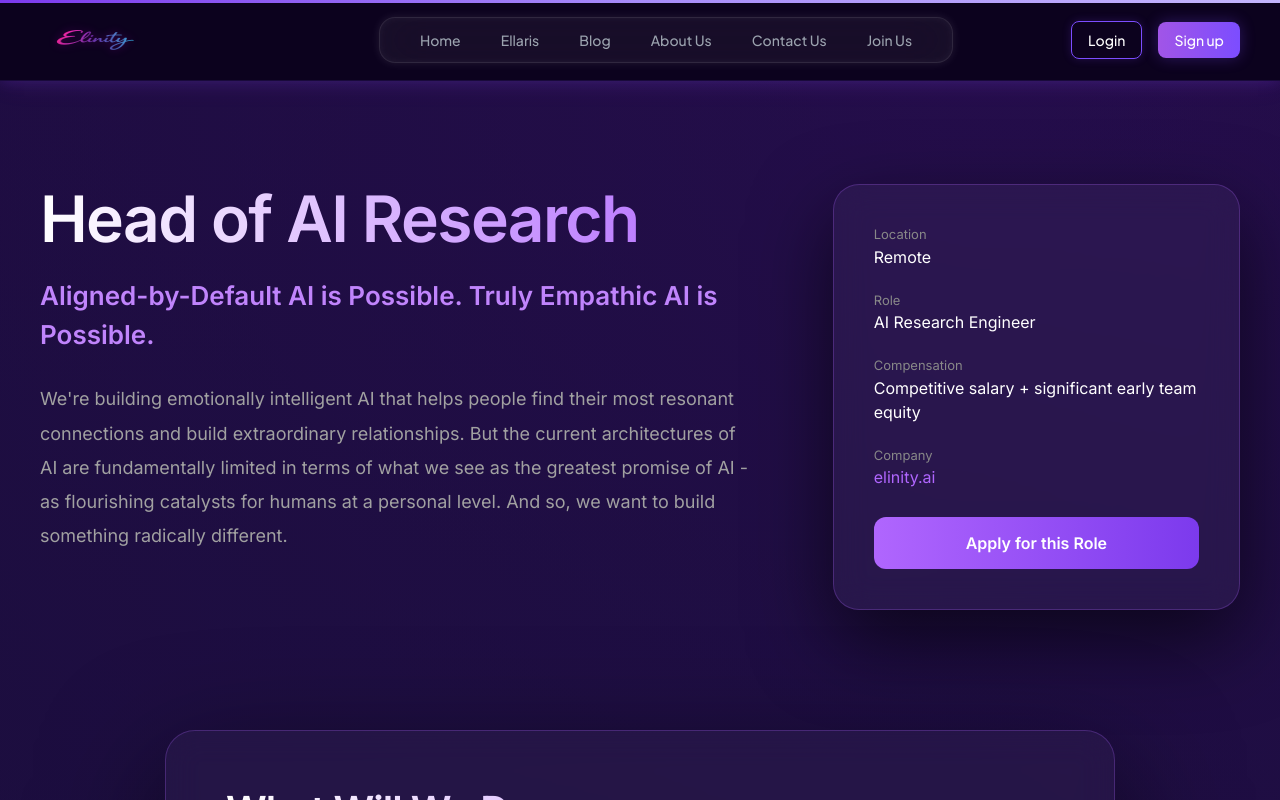
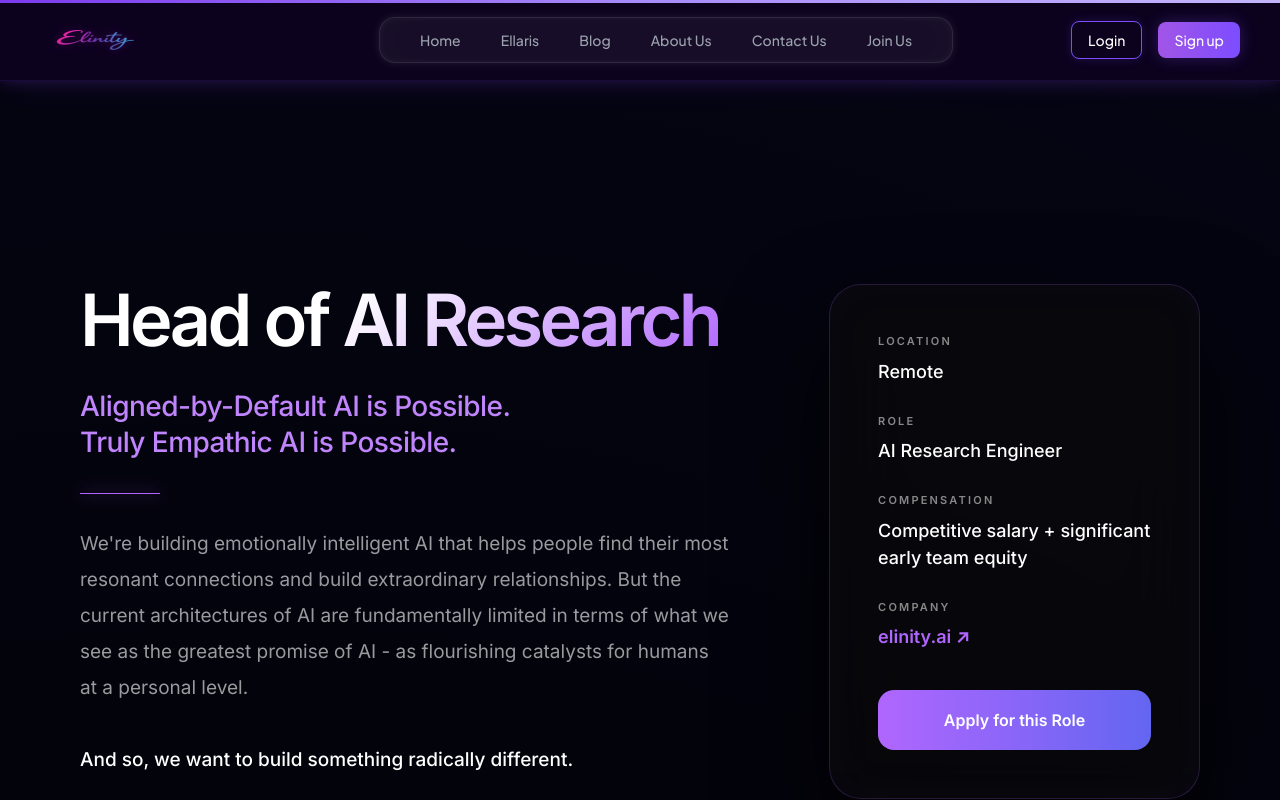
Before and after one commit to sudharsan-051006/elinity, a React (Vite) app: page /headai in a window 1280 px wide. Shown: the top 800 px of the page. Built offline with nearby package versions, Linux system fonts and the light colour scheme; a web font is replaced by a local one.

Commit message:
updated version

```diff
--- a/src/pages/headai.tsx
+++ b/src/pages/headai.tsx
@@ -31,7 +31,7 @@ const AIResearch = () => {
       style={{
         minHeight: "100vh",
         background:
-          "radial-gradient(circle at 20% 20%,#1a103d,transparent 40%), radial-gradient(circle at 80% 0%,#2b0c54,transparent 40%), #07071c",
+          "radial-gradient(circle at 20% 20%,black,transparent 40%), radial-gradient(circle at 80% 0%,#07071c,transparent 40%), #07071c",
         color: "#fff",
         padding: mobile ? "80px 20px" : "120px 40px"
       }}
@@ -42,142 +42,174 @@ const AIResearch = () => {
       style={{
         maxWidth: "1200px",
         margin: "0 auto",
+        padding: mobile ? "40px 20px" : "100px 40px",
         display: "grid",
         gridTemplateColumns: mobile ? "1fr" : "1.4fr 0.8fr",
-          gap: mobile ? "40px" : "80px",
-          alignItems: "start"
+        gap: mobile ? "60px" : "100px",
+        alignItems: "start",
+        background: "transparent", // Ultra-dark tech background
+        minHeight: "100vh",
+        fontFamily: "'Inter', sans-serif"
       }}
     >
-
-        {/* LEFT SIDE */}
+      {/* LEFT SIDE: CORE MISSION */}
       <motion.div
         variants={fadeUp}
         initial="hidden"
-          animate="show"
+        whileInView="show"
+        viewport={{ once: true }}
       >
-
         <h1
           style={{
-              fontSize: "clamp(38px,6vw,64px)",
+            fontSize: "clamp(44px, 7vw, 72px)",
             fontWeight: 900,
-              lineHeight: 1.1,
-              marginBottom: "22px",
-              background: "linear-gradient(to right,#fff,#b066fe)",
+            lineHeight: 1,
+            marginBottom: "32px",
+            background: "linear-gradient(135deg, #fff 40%, #b066fe 100%)",
             WebkitBackgroundClip: "text",
-              WebkitTextFillColor: "transparent"
+            WebkitTextFillColor: "transparent",
+            letterSpacing: "-0.05em"
           }}
         >
           Head of AI Research
         </h1>
 
-          <p
+        <motion.p
+          initial={{ opacity: 0, x: -10 }}
+          animate={{ opacity: 1, x: 0 }}
+          transition={{ delay: 0.3 }}
           style={{
-              fontSize: "26px",
+            fontSize: mobile ? "20px" : "28px",
             color: "#c084fc",
-              marginBottom: "28px",
-              fontWeight: 600
+            marginBottom: "32px",
+            fontWeight: 500,
+            lineHeight: 1.3,
+            maxWidth: "600px",
+            letterSpacing: "-0.02em"
           }}
         >
-            Aligned-by-Default AI is Possible. Truly Empathic AI is Possible.
-          </p>
+          Aligned-by-Default AI is Possible. <br />
+          Truly Empathic AI is Possible.
+        </motion.p>
+
+        {/* GLOWING DIVIDER */}
+        <div style={{
+          height: "1px",
+          width: "80px",
+          background: "#b066fe",
+          boxShadow: "0 0 15px #b066fe",
+          marginBottom: "32px"
+        }} />
 
         <p
           style={{
-              fontSize: "18px",
-              color: "#A1A1A1",
+            fontSize: "19px",
+            color: "rgba(255, 255, 255, 0.6)",
             lineHeight: 1.9,
-              maxWidth: "720px"
+            maxWidth: "720px",
+            fontWeight: 400
           }}
         >
           We're building emotionally intelligent AI that helps people find
           their most resonant connections and build extraordinary relationships.
           But the current architectures of AI are fundamentally limited in terms
           of what we see as the greatest promise of AI - as flourishing catalysts
-            for humans at a personal level. And so, we want to build something
-            radically different.
+          for humans at a personal level.
+          <br /><br />
+          <span style={{ color: "#fff", fontWeight: 500 }}>
+            And so, we want to build something radically different.
+          </span>
         </p>
-
       </motion.div>
 
-
-        {/* RIGHT PANEL */}
+      {/* RIGHT PANEL: TECHNICAL DETAILS */}
       <motion.div
         variants={fadeUp}
         initial="hidden"
-          animate="show"
+        whileInView="show"
+        viewport={{ once: true }}
         style={{
           position: mobile ? "relative" : "sticky",
           top: "120px"
         }}
       >
-
         <div
           style={{
-              padding: mobile ? "28px" : "40px",
-              borderRadius: "26px",
-              background: "rgba(255,255,255,0.04)",
-              border: "1px solid rgba(176,102,254,0.25)",
-              backdropFilter: "blur(16px)",
-              boxShadow: "0 30px 80px rgba(0,0,0,0.6)"
+            padding: mobile ? "32px" : "48px",
+            borderRadius: "32px",
+            background: "rgba(10, 10, 10, 0.6)",
+            border: "1px solid rgba(176, 102, 254, 0.2)",
+            backdropFilter: "blur(40px)",
+            WebkitBackdropFilter: "blur(40px)",
+            boxShadow: "0 50px 100px rgba(0,0,0,0.9), inset 0 0 40px rgba(176, 102, 254, 0.03)"
           }}
         >
+          {[
+            { label: "Location", val: "Remote" },
+            { label: "Role", val: "AI Research Engineer" },
+            { label: "Compensation", val: "Competitive salary + significant early team equity" },
+          ].map((item, i) => (
+            <div key={i} style={{ marginBottom: "28px" }}>
+              <div style={{
+                color: "#888",
+                fontSize: "11px",
+                textTransform: "uppercase",
+                letterSpacing: "0.2em",
+                fontWeight: 700,
+                marginBottom: "8px"
+              }}>
+                {item.label}
+              </div>
+              <div style={{ fontSize: "18px", color: "#fff", fontWeight: 500 }}>
+                {item.val}
+              </div>
+            </div>
+          ))}
 
-            <div style={{ marginBottom: "22px" }}>
-              <div style={{ color: "#888", fontSize: "13px" }}>Location</div>
-              <div>Remote</div>
-            </div>
-
-            <div style={{ marginBottom: "22px" }}>
-              <div style={{ color: "#888", fontSize: "13px" }}>Role</div>
-              <div>AI Research Engineer</div>
-            </div>
-
-            <div style={{ marginBottom: "22px" }}>
-              <div style={{ color: "#888", fontSize: "13px" }}>Compensation</div>
-              <div>Competitive salary + significant early team equity</div>
-            </div>
-
-            <div style={{ marginBottom: "28px" }}>
-              <div style={{ color: "#888", fontSize: "13px" }}>Company</div>
+          <div style={{ marginBottom: "40px" }}>
+            <div style={{ color: "#888", fontSize: "11px", textTransform: "uppercase", letterSpacing: "0.2em", fontWeight: 700, marginBottom: "8px" }}>Company</div>
             <a
               href="https://elinity.ai"
+              target="_blank"
+              rel="noopener noreferrer"
               style={{
+                fontSize: "18px",
                 color: "#b066fe",
-                  textDecoration: "none"
+                textDecoration: "none",
+                fontWeight: 600,
+                display: "inline-block"
               }}
             >
-                elinity.ai
+              elinity.ai ↗
             </a>
           </div>
 
-            <button
+          <motion.a
+            href="https://mail.google.com/mail/?view=cm&fs=1&to=careers@elinity.ai&su=Application for Head of AI Research Role"
+            target="_blank"
+            rel="noopener noreferrer"
+            whileHover={{ scale: 1.02, boxShadow: "0 0 30px rgba(176, 102, 254, 0.4)" }}
+            whileTap={{ scale: 0.98 }}
             style={{
               width: "100%",
-                padding: "14px",
-                borderRadius: "12px",
+              padding: "18px",
+              borderRadius: "16px",
               border: "none",
-                background: "linear-gradient(90deg,#b066fe,#7c3aed)",
+              background: "linear-gradient(90deg, #b066fe, #6366f1)",
               color: "#fff",
               fontWeight: 700,
               fontSize: "16px",
-                cursor: "pointer"
-              }}
-            >
-              <a
-                href="https://mail.google.com/mail/?view=cm&fs=1&to=careers@elinity.ai&su=Application for Head of AI Research Role"
-                target="_blank"
-                rel="noopener noreferrer"
-                style={{
+              cursor: "pointer",
+              display: "block",
+              textAlign: "center",
+              textDecoration: "none",
+              transition: "all 0.3s ease"
             }}
           >
             Apply for this Role
-              </a>
-            </button>
-
+          </motion.a>
         </div>
-
       </motion.div>
-
     </div>
 <motion.div
   variants={fadeUp}
@@ -186,7 +218,7 @@ const AIResearch = () => {
   viewport={{ once: true, margin: "-120px" }}
         style={{
           maxWidth: "950px",
-          margin: "120px auto",
+          margin: "70px auto",
           padding: mobile ? "40px 24px" : "60px",
           borderRadius: "30px",
           background: "rgba(255,255,255,0.03)",
--- a/src/pages/headofdesign.tsx
+++ b/src/pages/headofdesign.tsx
@@ -31,7 +31,7 @@ const DesignHead = () => {
         minHeight: "100vh",
         padding: mobile ? "80px 20px" : "120px 20px",
         background:
-          "radial-gradient(circle at 20% 20%,#1a103d,transparent 40%), radial-gradient(circle at 80% 0%,#2b0c54,transparent 40%), #07071c",
+          "radial-gradient(circle at 20% 20%,black,transparent 40%), radial-gradient(circle at 80% 0%,black,transparent 40%), #07071c",
         color: "#fff"
       }}
     >
@@ -42,13 +42,17 @@ const DesignHead = () => {
       style={{
         maxWidth: "1300px",
         margin: "0 auto",
+        padding: mobile ? "40px 20px" : "80px 40px",
         display: "grid",
         gridTemplateColumns: mobile ? "1fr" : "1.3fr 0.7fr",
-          gap: mobile ? "40px" : "80px",
-          alignItems: "start"
+        gap: mobile ? "60px" : "100px",
+        alignItems: "start",
+        background: "transparent", // Deep black background
+        color: "#fff",
+        fontFamily: "Inter, system-ui, sans-serif"
       }}
     >
-        {/* LEFT SIDE */}
+      {/* LEFT SIDE - CONTENT */}
       <motion.div
         variants={fadeUp}
         initial="hidden"
@@ -56,25 +60,28 @@ const DesignHead = () => {
       >
         <h1
           style={{
-              fontSize: "clamp(42px,6vw,70px)",
+            fontSize: "clamp(48px, 7vw, 84px)",
             fontWeight: 900,
-              lineHeight: 1.1,
-              marginBottom: "28px",
-              background: "linear-gradient(to right,#fff,#b066fe)",
+            lineHeight: 0.95,
+            marginBottom: "40px",
+            background: "linear-gradient(135deg, #fff 30%, #b066fe 100%)",
             WebkitBackgroundClip: "text",
-              WebkitTextFillColor: "transparent"
+            WebkitTextFillColor: "transparent",
+            letterSpacing: "-0.04em"
           }}
         >
           Head of Design <br /> & Experiences
         </h1>
 
+        <div style={{ maxWidth: "720px" }}>
           <p
             style={{
-              fontSize: mobile ? "20px" : "22px",
-              color: "#bbb",
-              lineHeight: "1.8",
-              marginBottom: "28px",
-              maxWidth: "700px"
+              fontSize: mobile ? "22px" : "26px",
+              color: "rgba(255,255,255,0.9)",
+              lineHeight: "1.5",
+              marginBottom: "32px",
+              fontWeight: 500,
+              letterSpacing: "-0.01em"
             }}
           >
             We're building the future of human connection. We need someone who
@@ -83,10 +90,10 @@ const DesignHead = () => {
 
           <p
             style={{
-              fontSize: "18px",
-              color: "#A1A1A1",
-              lineHeight: "1.9",
-              maxWidth: "700px"
+              fontSize: "19px",
+              color: "rgba(255,255,255,0.5)",
+              lineHeight: "1.8",
+              fontWeight: 400
             }}
           >
             We're building emotionally intelligent AI that helps people find
@@ -95,9 +102,10 @@ const DesignHead = () => {
             experience - from product to partnerships to how we show up in
             the world.
           </p>
+        </div>
       </motion.div>
 
-        {/* RIGHT PANEL */}
+      {/* RIGHT PANEL - SIDEBAR */}
       <motion.div
         variants={fadeUp}
         initial="hidden"
@@ -107,73 +115,84 @@ const DesignHead = () => {
           top: mobile ? "0px" : "120px"
         }}
       >
-          <div
+        <motion.div
+          whileHover={{ y: -5 }}
           style={{
-              padding: mobile ? "30px" : "40px",
-              borderRadius: "24px",
-              background: "rgba(255,255,255,0.04)",
-              border: "1px solid rgba(176,102,254,0.25)",
-              backdropFilter: "blur(16px)",
-              boxShadow: "0 30px 80px rgba(0,0,0,0.6)"
+            padding: mobile ? "32px" : "48px",
+            borderRadius: "32px",
+            background: "linear-gradient(145deg, rgba(255,255,255,0.05) 0%, rgba(255,255,255,0.01) 100%)",
+            border: "1px solid rgba(176,102,254,0.3)",
+            backdropFilter: "blur(24px)",
+            WebkitBackdropFilter: "blur(24px)",
+            boxShadow: "0 40px 100px rgba(0,0,0,0.8), inset 0 0 20px rgba(176,102,254,0.05)"
           }}
         >
-            <div style={{ marginBottom: "24px" }}>
-              <div style={{ color: "#888", fontSize: "13px" }}>Location</div>
-              <div style={{ fontSize: "18px" }}>
-                New York City or London
+          {[
+            { label: "Location", value: "New York City or London" },
+            { label: "Type", value: "Full-Time" },
+            { label: "Compensation", value: "Competitive salary + equity" },
+          ].map((item, index) => (
+            <div key={index} style={{ marginBottom: "32px" }}>
+              <div style={{
+                color: "#b066fe",
+                fontSize: "11px",
+                textTransform: "uppercase",
+                letterSpacing: "0.15em",
+                fontWeight: 800,
+                marginBottom: "8px"
+              }}>
+                {item.label}
+              </div>
+              <div style={{ fontSize: "20px", fontWeight: 500, color: "#fff" }}>
+                {item.value}
               </div>
             </div>
+          ))}
 
-            <div style={{ marginBottom: "24px" }}>
-              <div style={{ color: "#888", fontSize: "13px" }}>Type</div>
-              <div style={{ fontSize: "18px" }}>Full-Time</div>
-            </div>
-
-            <div style={{ marginBottom: "24px" }}>
-              <div style={{ color: "#888", fontSize: "13px" }}>Compensation</div>
-              <div style={{ fontSize: "18px" }}>
-                Competitive salary + early equity
-              </div>
-            </div>
-
-            <div style={{ marginBottom: "30px" }}>
-              <div style={{ color: "#888", fontSize: "13px" }}>Company</div>
+          <div style={{ marginBottom: "40px" }}>
+            <div style={{ color: "#b066fe", fontSize: "11px", textTransform: "uppercase", letterSpacing: "0.15em", fontWeight: 800, marginBottom: "8px" }}>Company</div>
             <a
               href="https://elinity.ai"
               style={{
-                  fontSize: "18px",
-                  color: "#b066fe",
-                  textDecoration: "none"
+                fontSize: "20px",
+                color: "#fff",
+                textDecoration: "none",
+                borderBottom: "1px solid #b066fe",
+                paddingBottom: "2px",
+                transition: "opacity 0.3s"
               }}
+              onMouseOver={(e) => e.target.style.opacity = 0.7}
+              onMouseOut={(e) => e.target.style.opacity = 1}
             >
               elinity.ai
             </a>
           </div>
 
-            <button
-              style={{
-                width: "100%",
-                padding: "16px",
-                borderRadius: "12px",
-                border: "none",
-                background: "linear-gradient(90deg,#b066fe,#7c3aed)",
-                color: "#fff",
-                fontWeight: 700,
-                fontSize: "16px",
-                cursor: "pointer"
-              }}
-            >
-              <a
+          <motion.a
             href="https://mail.google.com/mail/?view=cm&fs=1&to=careers@elinity.ai&su=Application for Head of Design and Experiences Role"
             target="_blank"
             rel="noopener noreferrer"
+            whileTap={{ scale: 0.97 }}
             style={{
+              width: "100%",
+              padding: "20px",
+              borderRadius: "16px",
+              border: "none",
+              background: "linear-gradient(90deg, #b066fe, #7c3aed)",
+              color: "#fff",
+              fontWeight: 700,
+              fontSize: "17px",
+              cursor: "pointer",
+              display: "block",
+              textAlign: "center",
+              textDecoration: "none",
+              boxShadow: "0 20px 40px rgba(124, 58, 237, 0.3)",
+              transition: "box-shadow 0.3s ease"
             }}
           >
             Apply for this Role
-              </a>
-            </button>
-          </div>
+          </motion.a>
+        </motion.div>
       </motion.div>
     </div>
 
@@ -730,7 +749,6 @@ const DesignHead = () => {
 
       <motion.div
         variants={fadeUp}
-        // initial="hidden"
         whileInView="show"
         viewport={{ once: true, margin: "-120px" }}
         style={{
@@ -804,7 +822,7 @@ const DesignHead = () => {
           whileInView="show"  viewport={{ once: true, margin: "-120px" }}
           style={{
             maxWidth: "950px",
-    margin: "160px auto",
+            margin: "75px auto",
             padding: mobile ? "48px 26px" : "70px",
             borderRadius: "32px",
             background:
@@ -894,13 +912,7 @@ const DesignHead = () => {
               </p>
             </div>
 
-              <a
-                href="https://mail.google.com/mail/?view=cm&fs=1&to=careers@elinity.ai&su=Application for Head of Design and Experiences Role"
-                target="_blank"
-                rel="noopener noreferrer"
-                style={{
-                }}
-              >
+            <a href="https://mail.google.com/mail/?view=cm&fs=1&to=careers@elinity.ai&su=Application for Head of Design and Experiences Role" target="_blank"  rel="noopener noreferrer">
               <button
                 style={{
                   padding: "16px 36px",
@@ -917,7 +929,6 @@ const DesignHead = () => {
                 Apply for this Role
               </button>
             </a>
-
           </div>
         </motion.div>
     </div>
--- a/src/pages/software.tsx
+++ b/src/pages/software.tsx
@@ -34,6 +34,7 @@ const Software: React.FC = () => {
   const titleStyle: React.CSSProperties = {
     fontSize: "clamp(2.5rem, 5vw, 4rem)",
     fontWeight: 800,
+    lineHeight: 1.2,
     letterSpacing: "-0.03em",
     margin: "0 0 16px 0",
     background: "linear-gradient(90deg,#ffffff,#b066fe)",
```
Also changed, not shown: src/components/Contact.tsx (+19 -5 lines), src/pages/foundgrowth.tsx (+76 -46 lines). Lines whose indentation alone changed are shown as unchanged.
